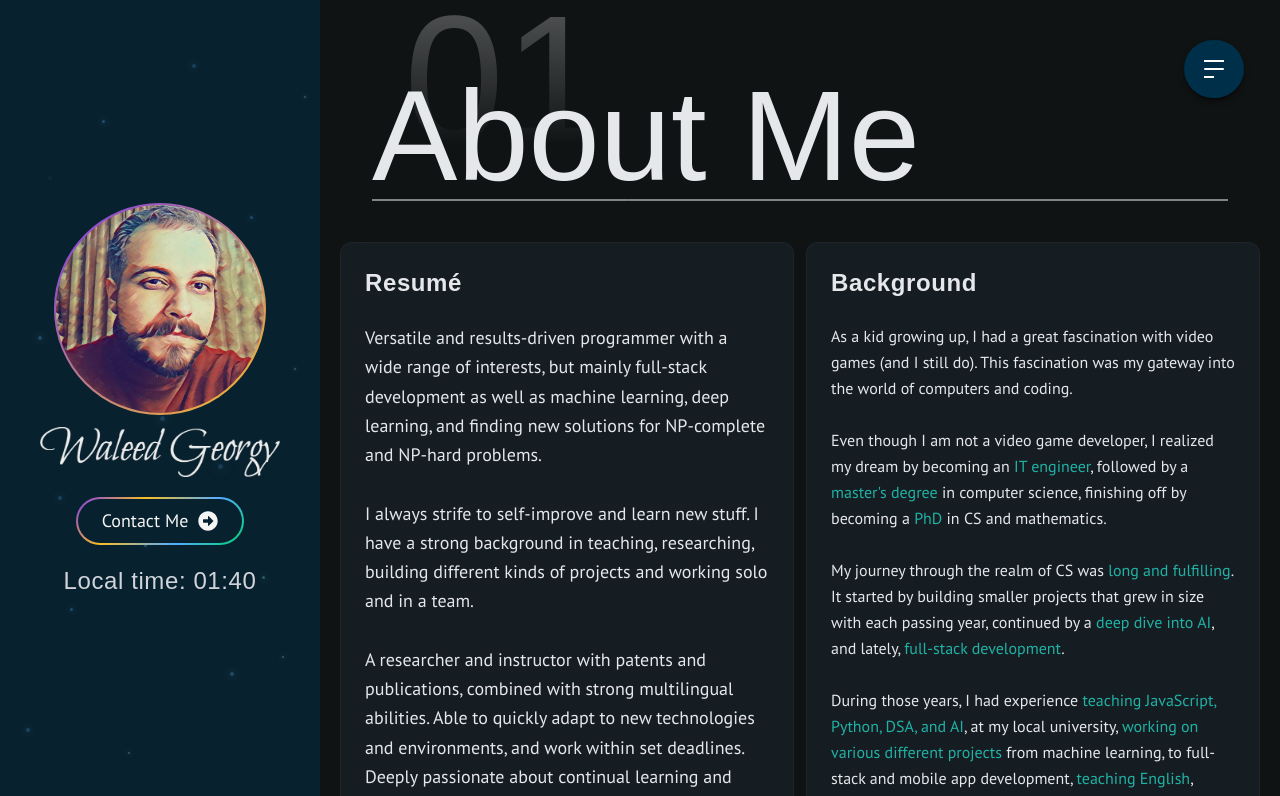
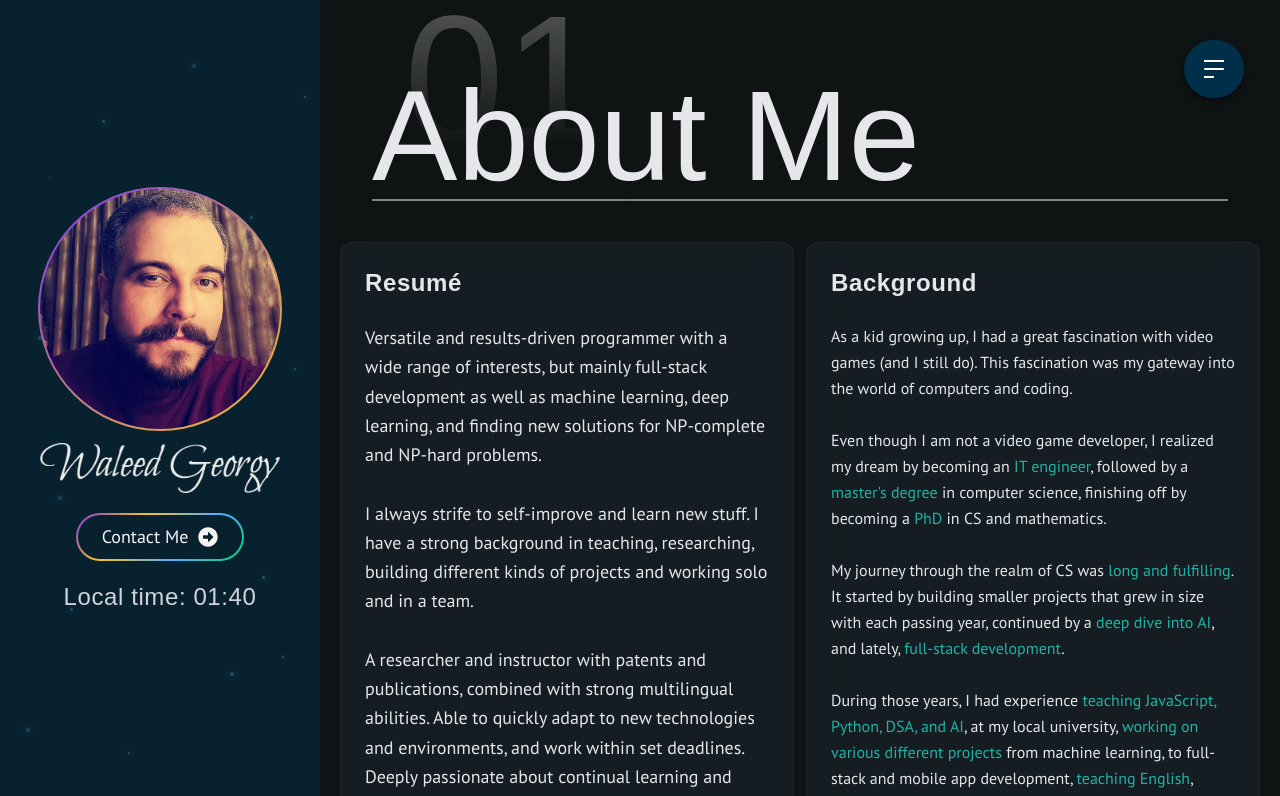
Before and after one commit to waleedGeorgy/New-Portfolio, a Next.js app: page / in a window 1280 px wide. Shown: the top 796 px of the page. Built offline with nearby package versions, Linux system fonts and the light colour scheme; a web font is replaced by a local one.

Commit message:
Version 2.2 - Update profile picture, and improve its quality.

```diff
--- a/components/sections/ProfileSection.tsx
+++ b/components/sections/ProfileSection.tsx
@@ -11,8 +11,8 @@ export default function ProfileSection() {
         <aside className="flex flex-col items-center gap-y-5 px-3" role="banner">
             {/* Profile image and name */}
             <div className="flex flex-col justify-center items-center gap-3">
-                <div className="relative md:size-[180px] lg:size-[212px] xs:size-[180px] size-[164px] rounded-full flex items-center justify-center bg-gradient-to-br from-purple-darkness to-yellow-ripe">
-                    <Image src={MyImage} alt="Waleed Georgy image" priority={true} className="md:size-44 lg:size-52 xs:size-44 size-40 rounded-full object-cover" />
+                <div className="relative md:size-[180px] lg:size-[244px] xs:size-[180px] size-[164px] rounded-full flex items-center justify-center bg-gradient-to-br from-purple-darkness to-yellow-ripe">
+                    <Image src={MyImage} alt="Waleed Georgy image" priority={true} className="md:size-44 lg:size-60 xs:size-44 size-40 rounded-full object-cover" style={{ overflowClipMargin: "unset" }} />
                 </div>
                 <Image src={Signature} alt="Waleed's signature" className="w-44 xs:w-60 z-10" />
             </div>
```
Also changed, not shown: public/images/profile-pic.jpg.
